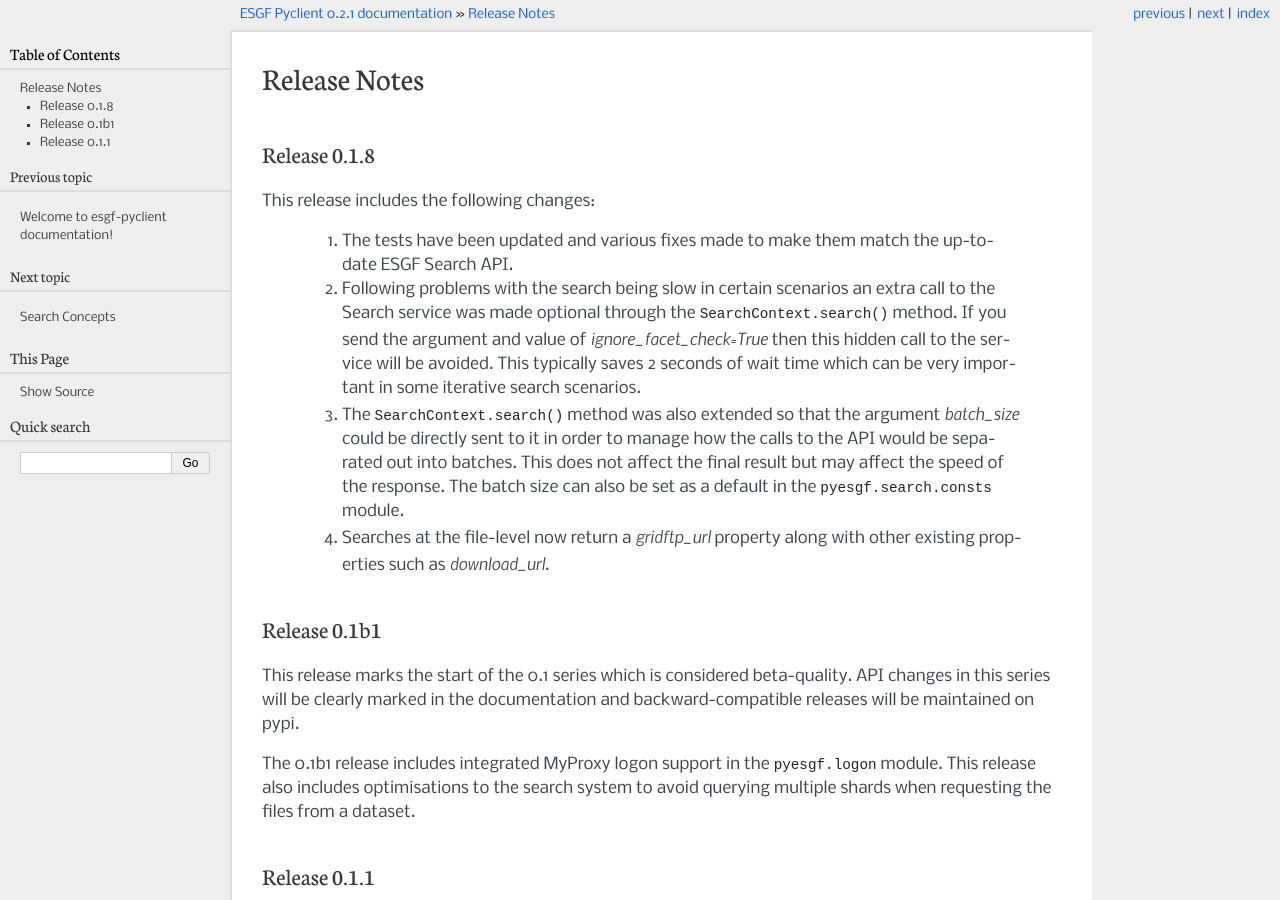
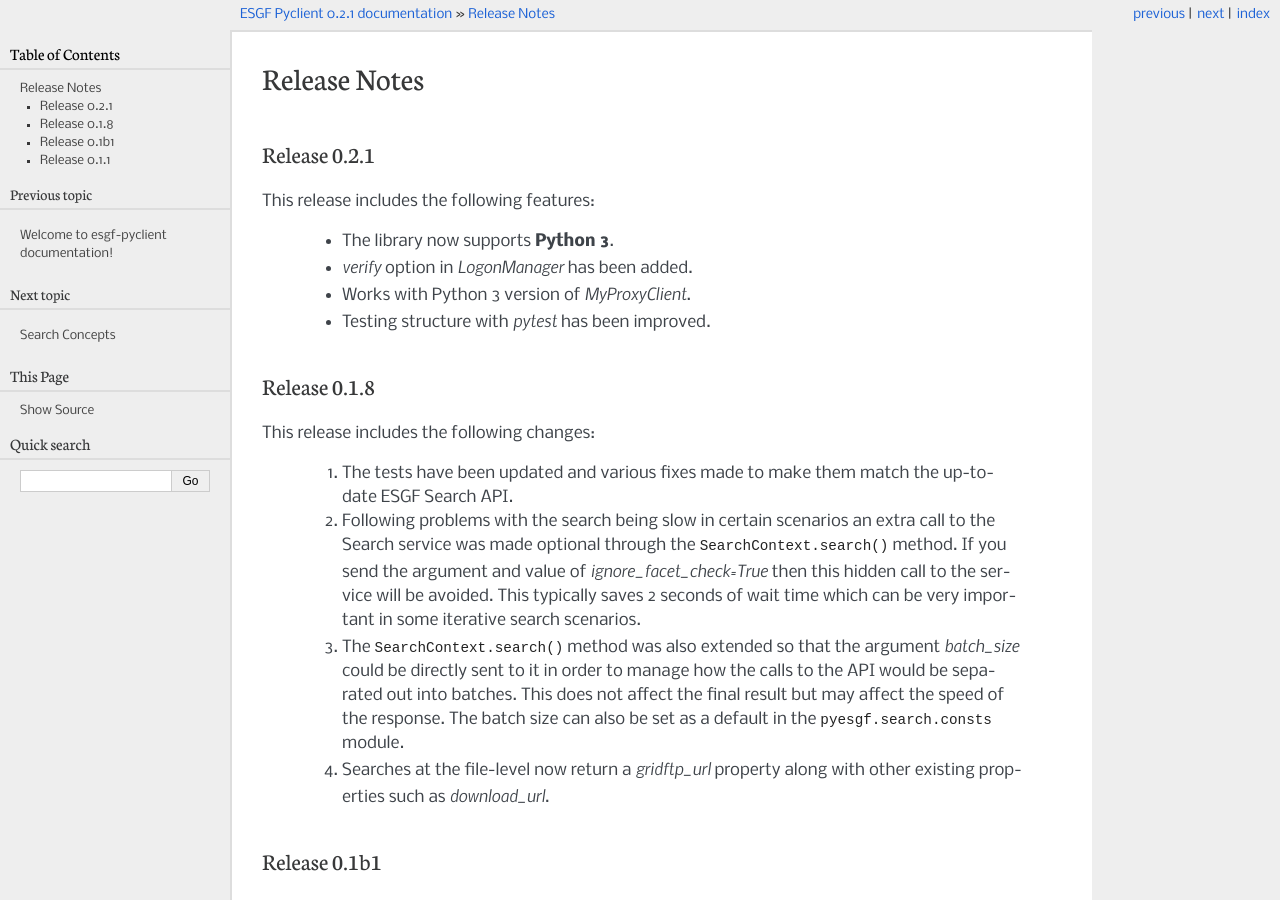
Before and after one commit to ESGF/esgf-pyclient, a Sphinx documentation site: the page built from docs/releases.rst, in a window 1280 px wide and 900 px high. Built offline with Sphinx 7.4.7, drawn with Linux system fonts in a browser that asks for light colours; the version number is read from the project's files by our own code.

Commit message:
Added release notes for v0.2.1

```diff
--- a/docs/releases.rst
+++ b/docs/releases.rst
@@ -1,5 +1,15 @@
 Release Notes
 =============
+
+Release 0.2.1
+-------------
+
+This release includes the following features:
+
+ - The library now supports **Python 3**.
+ - `verify` option in `LogonManager` has been added.
+ - Works with Python 3 version of `MyProxyClient`.
+ - Testing structure with `pytest` has been improved.
 
 Release 0.1.8
 -------------
```
